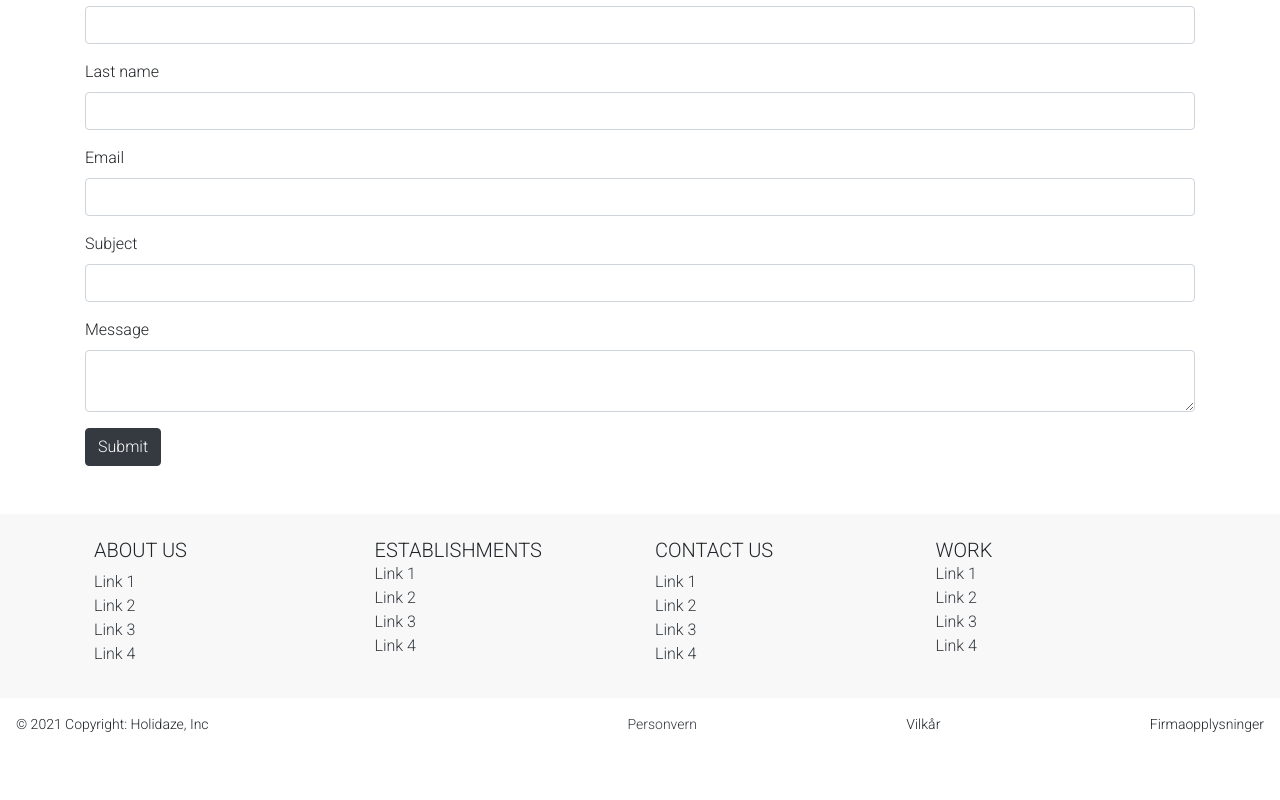
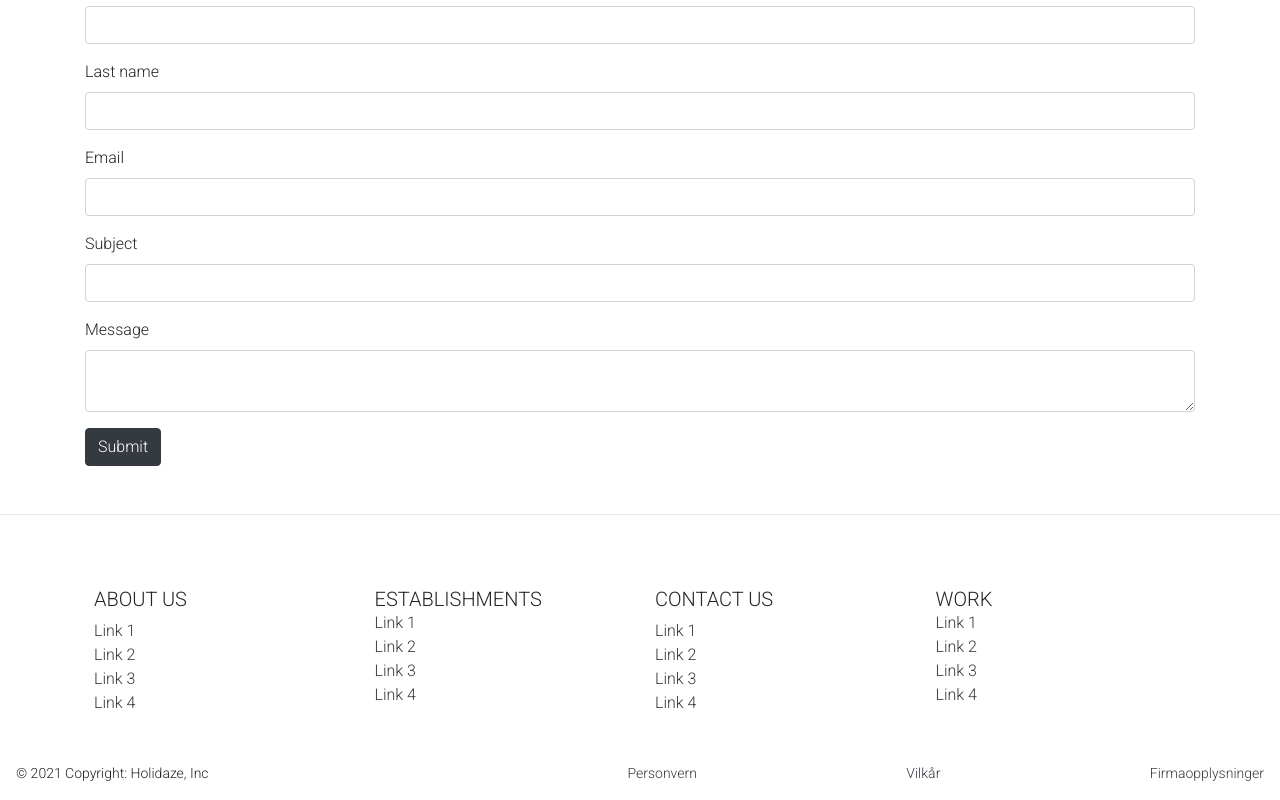
Before and after one commit to Noroff-FEU-Assignments/project-exam-2-FredVaagen, a Next.js app: page /contact in a window 1280 px wide. Shown: the part 260-1060 px from the top of the page. Before the commit the page ends 1011 px from the top, so only its background shows below. Built offline with nearby package versions, Linux system fonts and the light colour scheme.

Commit message:
dxcvcxvcx

```diff
--- a/components/footer/Footer.js
+++ b/components/footer/Footer.js
@@ -4,7 +4,7 @@ import { MDBContainer, MDBRow, MDBCol } from 'mdb-react-ui-kit';
 
 export default function Footer() {
   return (
-    <MDBFooter  style={{ backgroundColor: '#F8F8F8' }} className='text-center text-lg-left ' >
+    <MDBFooter className='text-center text-lg-left footer-main ' >
       <MDBContainer className='p-4 mt-5'>
         <MDBRow>
           <MDBCol lg='3' md='6' className='mb-4 mb-md-0'>
@@ -123,14 +123,18 @@ export default function Footer() {
         <a className='text-dark' href='https://mdbootstrap.com/'>
         Personvern
         </a>
-        <a>Vilkår
+        <a className='text-dark'>Vilkår
         </a>
-        <a>
+        <a className='text-dark'>
         Firmaopplysninger
         </a>
       </div>
       <style jsx global>{`
 
+
+          .footer-main {
+            border-top: 1px solid #E9E9E9;
+          }
 
           .bottom-footer {
             font-size: 14px;
--- a/pages/establishments/index.js
+++ b/pages/establishments/index.js
@@ -16,7 +16,7 @@ export default function EstablishmentsPage({establishments}) {
 							<Col xs={12} md={3}>
 								<Image src={establishment.promoteImage.url} width="auto" height="auto" />
 							</Col>
-							<Col xs={12} md={9}>
+							<Col  xs={12} md={9}>
 								<h3>{ establishment.name }</h3>
 								<p>{establishment.description}</p>
 								<p className="price">NOK {establishment.price},- per night </p>
@@ -36,7 +36,7 @@ export default function EstablishmentsPage({establishments}) {
 						font-family: 'Roboto', sans-serif;
 						font-weight: 300;
 						margin-top: 5rem;
-						transition: .3s;
+						transition: .5s;
 						margin-bottom: 100px;
 					}
 
```
Also changed, not shown: components/home/Something.js (added, +28 -0 lines), pages/index.js (+9 -3 lines).
